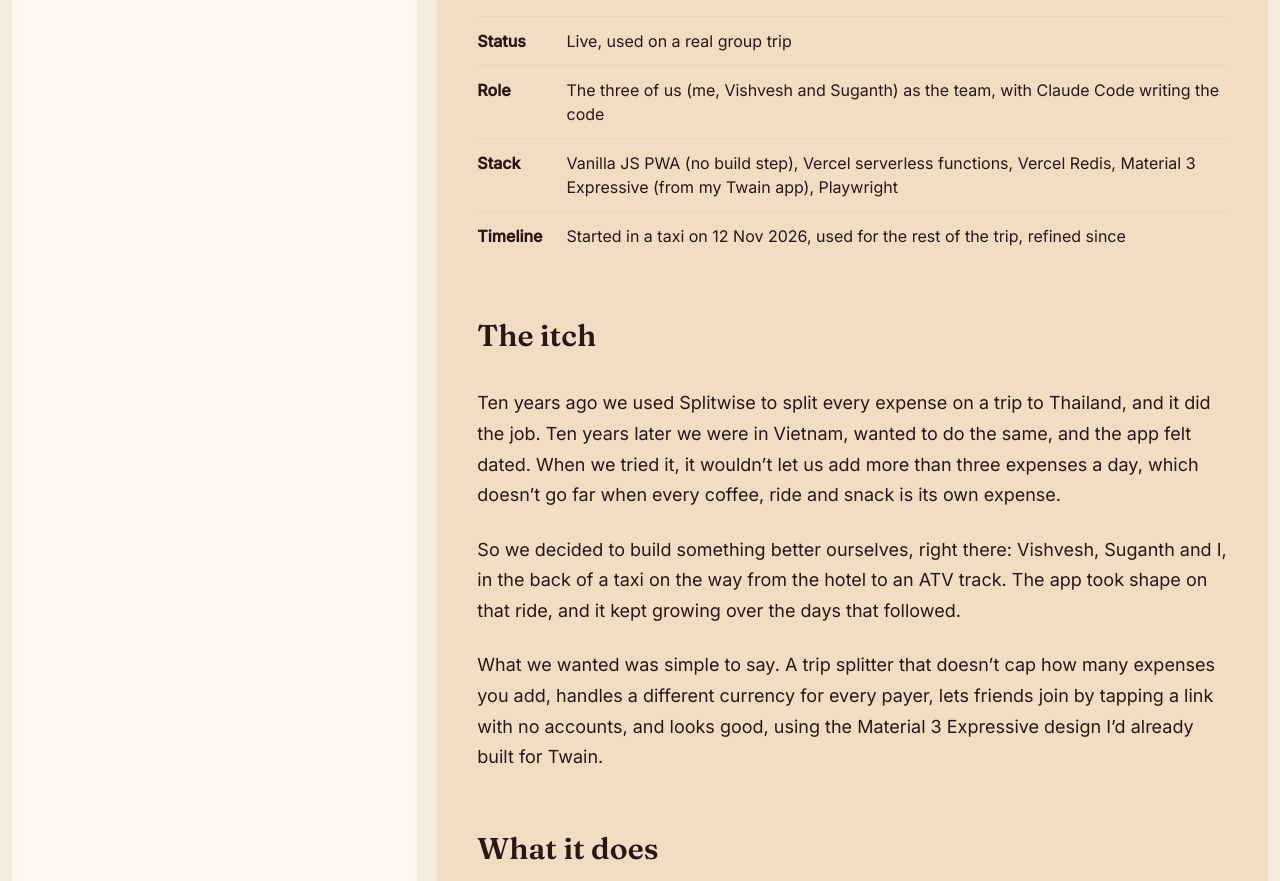
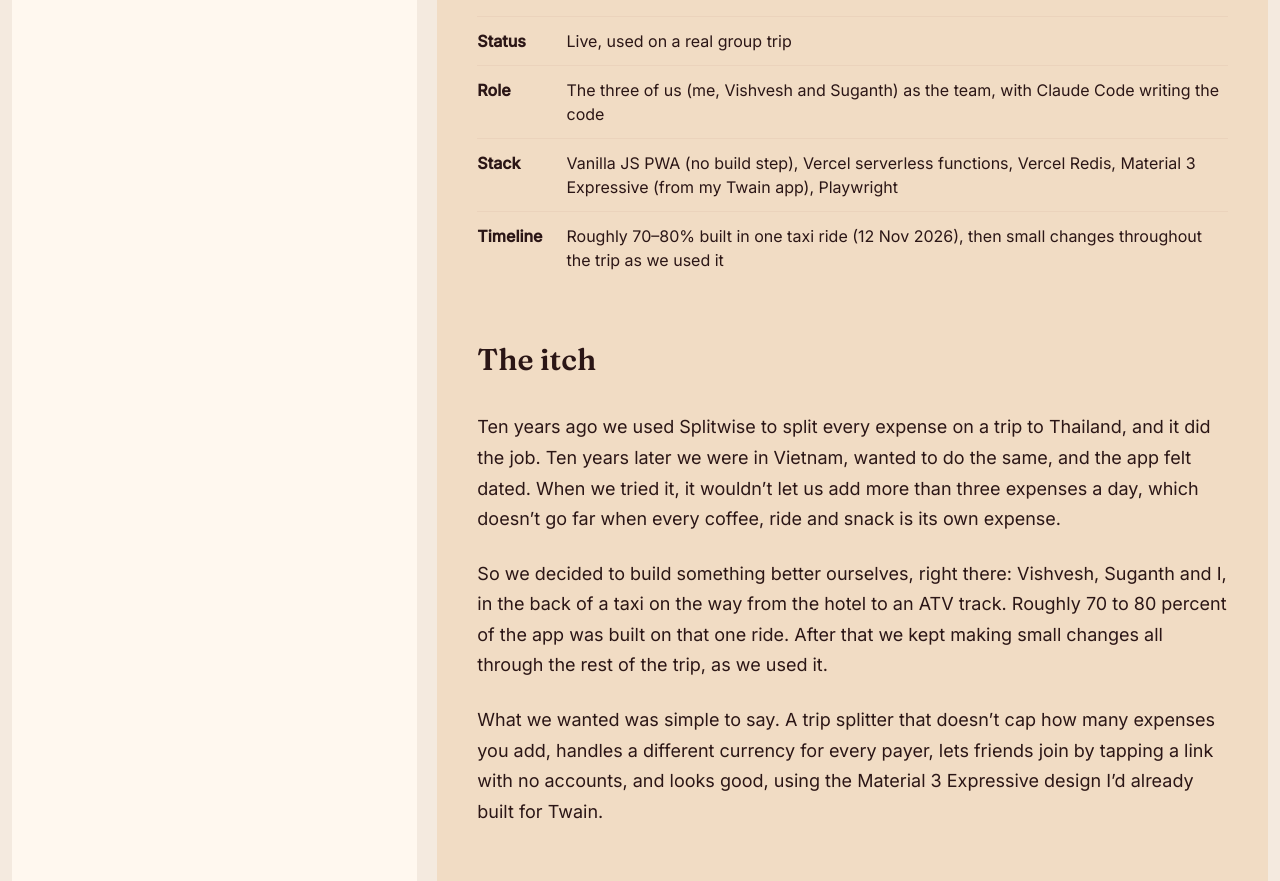
Before and after one commit to byteofprash/byteofprash-astro, an Astro site: page /projects/splitdumb in a window 1280 px wide. Shown: the part 522-1403 px from the top of the page. Built offline with nearby package versions, Linux system fonts and the light colour scheme; Astro itself is replaced by a stand-in of ours.

Commit message:
Splitdumb write-up: most of it was built in one taxi ride
About 70-80% of the app was built on that one ride; small changes continued throughout the trip.
Updates the itch paragraph and the timeline row.

Co-Authored-By: Claude Sonnet 5.5 <noreply@anthropic.com>
Claude-Session: https://claude.ai/code/session_01MaVxejNm49CKibYvsAiVXz

```diff
--- a/src/content/projects/splitdumb/index.md
+++ b/src/content/projects/splitdumb/index.md
@@ -20,13 +20,13 @@ Splitdumb is a Splitwise-style app for group trips where everyone pays in whatev
 | **Status** | Live, used on a real group trip |
 | **Role** | The three of us (me, Vishvesh and Suganth) as the team, with Claude Code writing the code |
 | **Stack** | Vanilla JS PWA (no build step), Vercel serverless functions, Vercel Redis, Material 3 Expressive (from my Twain app), Playwright |
-| **Timeline** | Started in a taxi on 12 Nov 2026, used for the rest of the trip, refined since |
+| **Timeline** | Roughly 70–80% built in one taxi ride (12 Nov 2026), then small changes throughout the trip as we used it |
 
 ## The itch
 
 Ten years ago we used Splitwise to split every expense on a trip to Thailand, and it did the job. Ten years later we were in Vietnam, wanted to do the same, and the app felt dated. When we tried it, it wouldn't let us add more than three expenses a day, which doesn't go far when every coffee, ride and snack is its own expense.
 
-So we decided to build something better ourselves, right there: Vishvesh, Suganth and I, in the back of a taxi on the way from the hotel to an ATV track. The app took shape on that ride, and it kept growing over the days that followed.
+So we decided to build something better ourselves, right there: Vishvesh, Suganth and I, in the back of a taxi on the way from the hotel to an ATV track. Roughly 70 to 80 percent of the app was built on that one ride. After that we kept making small changes all through the rest of the trip, as we used it.
 
 What we wanted was simple to say. A trip splitter that doesn't cap how many expenses you add, handles a different currency for every payer, lets friends join by tapping a link with no accounts, and looks good, using the Material 3 Expressive design I'd already built for Twain.
 
```
